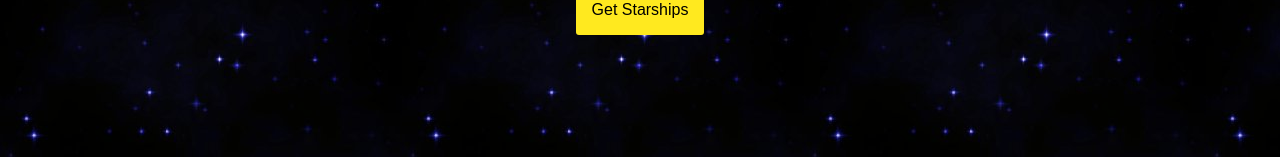
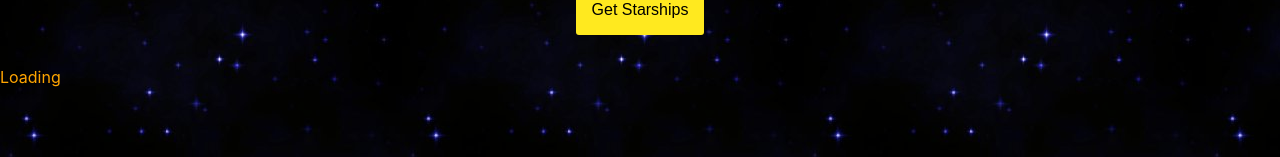
Before and after one commit to robcornelius/caci, a React (Create React App) app: page / in a window 1280 px wide. Shown: the part 564-721 px from the top of the page. Built offline with nearby package versions, Linux system fonts and the light colour scheme.

Commit message:
starting on the display

```diff
--- a/src/App.css
+++ b/src/App.css
@@ -15,3 +15,6 @@
   justify-content: center;
   color: rgb(255,233,31);
 }
+p {
+  color: orange;
+}
--- a/src/App.tsx
+++ b/src/App.tsx
@@ -5,6 +5,8 @@ import "./App.css";
 import GetStarshipsButton from "./components/getStarshipsButton";
 import useStartshipsContext from "./hooks/useStarshipsContext";
 import getStarshipsApi from "./api/starships";
+import StarshipDetails from "./components/StarshipDetails";
+import { Starship } from "./types/starships";
 
 function App() {
   const { starships, setStarships } = useStartshipsContext();
@@ -12,8 +14,25 @@ function App() {
     const returnedStarships = await getStarshipsApi(
       "https://swapi.dev/api/starships/"
     );
-
-    setStarships({ starships: returnedStarships });
+    const filteredStarships = returnedStarships.filter((ship: Starship) => {
+      return Number(ship.crew) < 10;
+    });
+    const sortedStarships = filteredStarships.sort((a, b) => {
+      if (a.crew.search("-") > 0) {
+        a.crew.substring(a.crew.lastIndexOf("-") + 1);
+      }
+      if (b.crew.search("-") > 0) {
+        b.crew.substring(b.crew.lastIndexOf("-") + 1);
+      }
+      if (parseInt(a.crew) > parseInt(b.crew)) {
+        return 1;
+      }
+      if (parseInt(a.crew) < parseInt(b.crew)) {
+        return -1;
+      }
+      return 0;
+    });
+    setStarships({ starships: sortedStarships });
   };
 
   return (
@@ -33,6 +52,11 @@ function App() {
           Get Starships
         </GetStarshipsButton>
       </header>
+      {starships.starships.length === 0 && <p>Loading</p>}
+      {starships.starships.length !== 0 &&
+        starships.starships.map((ship: any, i: number) => {
+          return <StarshipDetails starships={ship} key={i} />;
+        })}
     </div>
   );
 }
--- a/src/types/starships.ts
+++ b/src/types/starships.ts
@@ -19,6 +19,7 @@ export type Starship = {
   url: string;
   created: string;
   edited: string;
+  cup?: boolean;
 };
 export type StarshipsPage = {
   count: number;
```
